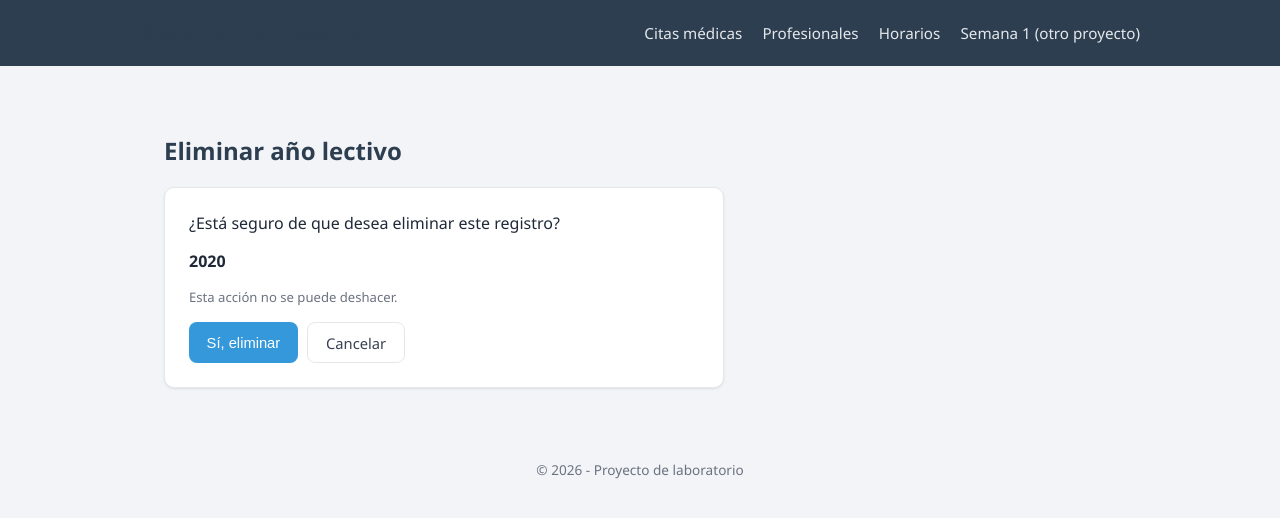
After one commit to JordanssSs7/django-sistemaEmpresarial, a Django app: page /semana3/anios/1/eliminar/ in a window 1280 px wide. The commit adds this page. Shown: the top 518 px of the page. Run offline with Django 5.2, Linux system fonts and the light colour scheme; tables that the repository leaves empty hold one stand-in row (values such as "Sample post").

Commit message:
Implementa DELETE con confirmacion para las 10 entidades

```diff
--- a/src/semana3/urls.py
+++ b/src/semana3/urls.py
@@ -11,49 +11,59 @@ urlpatterns = [
     path("niveles/", views.nivel_list, name="nivel_list"),
     path("niveles/nuevo/", views.nivel_crear, name="nivel_crear"),
     path("niveles/<int:pk>/editar/", views.nivel_editar, name="nivel_editar"),
+    path("niveles/<int:pk>/eliminar/", views.nivel_eliminar, name="nivel_eliminar"),
 
     # Año lectivo
     path("anios/", views.anio_list, name="anio_list"),
     path("anios/nuevo/", views.anio_crear, name="anio_crear"),
     path("anios/<int:pk>/editar/", views.anio_editar, name="anio_editar"),
+    path("anios/<int:pk>/eliminar/", views.anio_eliminar, name="anio_eliminar"),
 
     # Tipo de descuento
     path("descuentos/", views.descuento_list, name="descuento_list"),
     path("descuentos/nuevo/", views.descuento_crear, name="descuento_crear"),
     path("descuentos/<int:pk>/editar/", views.descuento_editar, name="descuento_editar"),
+    path("descuentos/<int:pk>/eliminar/", views.descuento_eliminar, name="descuento_eliminar"),
 
     # Método de pago
     path("metodos-pago/", views.metodo_list, name="metodo_list"),
     path("metodos-pago/nuevo/", views.metodo_crear, name="metodo_crear"),
     path("metodos-pago/<int:pk>/editar/", views.metodo_editar, name="metodo_editar"),
+    path("metodos-pago/<int:pk>/eliminar/", views.metodo_eliminar, name="metodo_eliminar"),
 
     # Apoderado
     path("apoderados/", views.apoderado_list, name="apoderado_list"),
     path("apoderados/nuevo/", views.apoderado_crear, name="apoderado_crear"),
     path("apoderados/<int:pk>/editar/", views.apoderado_editar, name="apoderado_editar"),
+    path("apoderados/<int:pk>/eliminar/", views.apoderado_eliminar, name="apoderado_eliminar"),
 
     # Grado (FK -> NivelEducativo)
     path("grados/", views.grado_list, name="grado_list"),
     path("grados/nuevo/", views.grado_crear, name="grado_crear"),
     path("grados/<int:pk>/editar/", views.grado_editar, name="grado_editar"),
+    path("grados/<int:pk>/eliminar/", views.grado_eliminar, name="grado_eliminar"),
 
     # Estudiante (FK -> Apoderado)
     path("estudiantes/", views.estudiante_list, name="estudiante_list"),
     path("estudiantes/nuevo/", views.estudiante_crear, name="estudiante_crear"),
     path("estudiantes/<int:pk>/editar/", views.estudiante_editar, name="estudiante_editar"),
+    path("estudiantes/<int:pk>/eliminar/", views.estudiante_eliminar, name="estudiante_eliminar"),
 
     # Matrícula (FK -> Estudiante, AnioLectivo, Grado)
     path("matriculas/", views.matricula_list, name="matricula_list"),
     path("matriculas/nueva/", views.matricula_crear, name="matricula_crear"),
     path("matriculas/<int:pk>/editar/", views.matricula_editar, name="matricula_editar"),
+    path("matriculas/<int:pk>/eliminar/", views.matricula_eliminar, name="matricula_eliminar"),
 
     # Pensión (FK -> Matricula, TipoDescuento)
     path("pensiones/", views.pension_list, name="pension_list"),
     path("pensiones/nueva/", views.pension_crear, name="pension_crear"),
     path("pensiones/<int:pk>/editar/", views.pension_editar, name="pension_editar"),
+    path("pensiones/<int:pk>/eliminar/", views.pension_eliminar, name="pension_eliminar"),
 
     # Pago (FK -> Pension, MetodoPago)
     path("pagos/", views.pago_list, name="pago_list"),
     path("pagos/nuevo/", views.pago_crear, name="pago_crear"),
     path("pagos/<int:pk>/editar/", views.pago_editar, name="pago_editar"),
+    path("pagos/<int:pk>/eliminar/", views.pago_eliminar, name="pago_eliminar"),
 ]
--- a/src/semana3/views.py
+++ b/src/semana3/views.py
@@ -4,6 +4,7 @@ from decimal import Decimal
 
 from django.contrib import messages
 from django.db.models import Q
+from django.db.models.deletion import ProtectedError
 from django.shortcuts import get_object_or_404, redirect, render
 
 from .forms import (
@@ -51,6 +52,25 @@ def _calcular_monto_final(pension):
         factor = Decimal("1") - (pension.tipo_descuento.porcentaje / Decimal("100"))
         return (pension.monto_base * factor).quantize(Decimal("0.01"))
     return pension.monto_base
+
+
+def _eliminar(request, objeto, ruta_lista, nombre):
+    """Flujo común de DELETE: GET muestra confirmación, POST ejecuta delete()."""
+    if request.method == "POST":
+        try:
+            objeto.delete()  # DELETE
+            messages.success(request, f"{nombre} eliminado correctamente.")
+        except ProtectedError:
+            messages.error(
+                request,
+                f"No se puede eliminar: {nombre.lower()} tiene registros asociados.",
+            )
+        return redirect(ruta_lista)
+    return render(request, "semana3/confirm_delete.html", {
+        "objeto": objeto,
+        "nombre": nombre,
+        "volver": ruta_lista,
+    })
 
 
 def index(request):
@@ -599,3 +619,57 @@ def pago_editar(request, pk):
         "titulo": f"Editar pago: {pago.num_operacion}",
         "volver": "semana3:pago_list",
     })
+
+
+# ===========================================================================
+# DELETE  (Ejercicio 17) — confirmación + POST -> delete()
+# ===========================================================================
+
+def nivel_eliminar(request, pk):
+    return _eliminar(request, get_object_or_404(NivelEducativo, pk=pk),
+                     "semana3:nivel_list", "Nivel educativo")
+
+
+def anio_eliminar(request, pk):
+    return _eliminar(request, get_object_or_404(AnioLectivo, pk=pk),
+                     "semana3:anio_list", "Año lectivo")
+
+
+def descuento_eliminar(request, pk):
+    return _eliminar(request, get_object_or_404(TipoDescuento, pk=pk),
+                     "semana3:descuento_list", "Tipo de descuento")
+
+
+def metodo_eliminar(request, pk):
+    return _eliminar(request, get_object_or_404(MetodoPago, pk=pk),
+                     "semana3:metodo_list", "Método de pago")
+
+
+def apoderado_eliminar(request, pk):
+    return _eliminar(request, get_object_or_404(Apoderado, pk=pk),
+                     "semana3:apoderado_list", "Apoderado")
+
+
+def grado_eliminar(request, pk):
+    return _eliminar(request, get_object_or_404(Grado, pk=pk),
+                     "semana3:grado_list", "Grado")
+
+
+def estudiante_eliminar(request, pk):
+    return _eliminar(request, get_object_or_404(Estudiante, pk=pk),
+                     "semana3:estudiante_list", "Estudiante")
+
+
+def matricula_eliminar(request, pk):
+    return _eliminar(request, get_object_or_404(Matricula, pk=pk),
+                     "semana3:matricula_list", "Matrícula")
+
+
+def pension_eliminar(request, pk):
+    return _eliminar(request, get_object_or_404(Pension, pk=pk),
+                     "semana3:pension_list", "Pensión")
+
+
+def pago_eliminar(request, pk):
+    return _eliminar(request, get_object_or_404(Pago, pk=pk),
+                     "semana3:pago_list", "Pago")
--- a/src/templates/semana3/anio_list.html
+++ b/src/templates/semana3/anio_list.html
@@ -25,7 +25,10 @@
             <td>S/ {{ anio.costo_matricula }}</td>
             <td>S/ {{ anio.monto_pension }}</td>
             <td>{{ anio.get_estado_display }}</td>
-            <td><a href="{% url 'semana3:anio_editar' anio.id %}">Editar</a></td>
+            <td>
+                <a href="{% url 'semana3:anio_editar' anio.id %}">Editar</a> ·
+                <a href="{% url 'semana3:anio_eliminar' anio.id %}">Eliminar</a>
+            </td>
         </tr>
         {% empty %}
         <tr><td colspan="8" class="empty-state">Sin registros.</td></tr>
--- a/src/templates/semana3/apoderado_list.html
+++ b/src/templates/semana3/apoderado_list.html
@@ -21,7 +21,10 @@
             <td>{{ apoderado.apellidos }}</td>
             <td>{{ apoderado.telefono|default:"—" }}</td>
             <td>{{ apoderado.correo|default:"—" }}</td>
-            <td><a href="{% url 'semana3:apoderado_editar' apoderado.id %}">Editar</a></td>
+            <td>
+                <a href="{% url 'semana3:apoderado_editar' apoderado.id %}">Editar</a> ·
+                <a href="{% url 'semana3:apoderado_eliminar' apoderado.id %}">Eliminar</a>
+            </td>
         </tr>
         {% empty %}
         <tr><td colspan="7" class="empty-state">Sin registros.</td></tr>
--- /dev/null
+++ b/src/templates/semana3/confirm_delete.html
@@ -0,0 +1,21 @@
+{% extends "base.html" %}
+
+{% block title %}Eliminar {{ nombre }}{% endblock %}
+
+{% block content %}
+<h2>Eliminar {{ nombre|lower }}</h2>
+
+<div class="form-card">
+    <p>¿Está seguro de que desea eliminar este registro?</p>
+    <p><strong>{{ objeto }}</strong></p>
+    <p class="helptext">Esta acción no se puede deshacer.</p>
+
+    <form method="post">
+        {% csrf_token %}
+        <div class="form-actions">
+            <button type="submit" class="btn btn-primary">Sí, eliminar</button>
+            <a href="{% url volver %}" class="btn btn-secondary">Cancelar</a>
+        </div>
+    </form>
+</div>
+{% endblock %}
--- a/src/templates/semana3/descuento_list.html
+++ b/src/templates/semana3/descuento_list.html
@@ -25,7 +25,10 @@
             <td>{{ descuento.nombre }}</td>
             <td>{{ descuento.porcentaje }}%</td>
             <td>{{ descuento.activo|yesno:"Sí,No" }}</td>
-            <td><a href="{% url 'semana3:descuento_editar' descuento.id %}">Editar</a></td>
+            <td>
+                <a href="{% url 'semana3:descuento_editar' descuento.id %}">Editar</a> ·
+                <a href="{% url 'semana3:descuento_eliminar' descuento.id %}">Eliminar</a>
+            </td>
         </tr>
         {% empty %}
         <tr><td colspan="5" class="empty-state">Sin registros.</td></tr>
--- a/src/templates/semana3/estudiante_list.html
+++ b/src/templates/semana3/estudiante_list.html
@@ -50,7 +50,10 @@
             <td>{{ estudiante.fecha_nacimiento|date:"d/m/Y" }}</td>
             <td>{{ estudiante.get_estado_display }}</td>
             <td>{{ estudiante.apoderado.nombres }} {{ estudiante.apoderado.apellidos }}</td>
-            <td><a href="{% url 'semana3:estudiante_editar' estudiante.id %}">Editar</a></td>
+            <td>
+                <a href="{% url 'semana3:estudiante_editar' estudiante.id %}">Editar</a> ·
+                <a href="{% url 'semana3:estudiante_eliminar' estudiante.id %}">Eliminar</a>
+            </td>
         </tr>
         {% empty %}
         <tr><td colspan="9" class="empty-state">Sin registros.</td></tr>
--- a/src/templates/semana3/grado_list.html
+++ b/src/templates/semana3/grado_list.html
@@ -18,7 +18,10 @@
             <td>{{ grado.id }}</td>
             <td>{{ grado.nombre_grado }}</td>
             <td>{{ grado.nivel.nombre_nivel }}</td>
-            <td><a href="{% url 'semana3:grado_editar' grado.id %}">Editar</a></td>
+            <td>
+                <a href="{% url 'semana3:grado_editar' grado.id %}">Editar</a> ·
+                <a href="{% url 'semana3:grado_eliminar' grado.id %}">Eliminar</a>
+            </td>
         </tr>
         {% empty %}
         <tr><td colspan="4" class="empty-state">Sin registros.</td></tr>
--- a/src/templates/semana3/matricula_list.html
+++ b/src/templates/semana3/matricula_list.html
@@ -42,7 +42,10 @@
             <td>S/ {{ matricula.costo_matricula }}</td>
             <td>{{ matricula.get_estado_matricula_display }}</td>
             <td>{{ matricula.fecha_registro|date:"d/m/Y H:i" }}</td>
-            <td><a href="{% url 'semana3:matricula_editar' matricula.id %}">Editar</a></td>
+            <td>
+                <a href="{% url 'semana3:matricula_editar' matricula.id %}">Editar</a> ·
+                <a href="{% url 'semana3:matricula_eliminar' matricula.id %}">Eliminar</a>
+            </td>
         </tr>
         {% empty %}
         <tr><td colspan="8" class="empty-state">Sin registros.</td></tr>
--- a/src/templates/semana3/metodo_list.html
+++ b/src/templates/semana3/metodo_list.html
@@ -18,7 +18,10 @@
             <td>{{ metodo.id }}</td>
             <td>{{ metodo.nombre_metodo }}</td>
             <td>{{ metodo.requiere_voucher|yesno:"Sí,No" }}</td>
-            <td><a href="{% url 'semana3:metodo_editar' metodo.id %}">Editar</a></td>
+            <td>
+                <a href="{% url 'semana3:metodo_editar' metodo.id %}">Editar</a> ·
+                <a href="{% url 'semana3:metodo_eliminar' metodo.id %}">Eliminar</a>
+            </td>
         </tr>
         {% empty %}
         <tr><td colspan="4" class="empty-state">Sin registros.</td></tr>
--- a/src/templates/semana3/nivel_list.html
+++ b/src/templates/semana3/nivel_list.html
@@ -18,7 +18,10 @@
             <td>{{ nivel.id }}</td>
             <td>{{ nivel.nombre_nivel }}</td>
             <td>{{ nivel.descripcion|default:"—" }}</td>
-            <td><a href="{% url 'semana3:nivel_editar' nivel.id %}">Editar</a></td>
+            <td>
+                <a href="{% url 'semana3:nivel_editar' nivel.id %}">Editar</a> ·
+                <a href="{% url 'semana3:nivel_eliminar' nivel.id %}">Eliminar</a>
+            </td>
         </tr>
         {% empty %}
         <tr><td colspan="4" class="empty-state">Sin registros.</td></tr>
--- a/src/templates/semana3/pago_list.html
+++ b/src/templates/semana3/pago_list.html
@@ -32,7 +32,10 @@
             <td>{{ pago.fecha_operacion|date:"d/m/Y H:i" }}</td>
             <td>{{ pago.metodo_pago.nombre_metodo }}</td>
             <td>{{ pago.get_estado_validacion_display }}</td>
-            <td><a href="{% url 'semana3:pago_editar' pago.id %}">Editar</a></td>
+            <td>
+                <a href="{% url 'semana3:pago_editar' pago.id %}">Editar</a> ·
+                <a href="{% url 'semana3:pago_eliminar' pago.id %}">Eliminar</a>
+            </td>
         </tr>
         {% empty %}
         <tr><td colspan="8" class="empty-state">Sin registros.</td></tr>
--- a/src/templates/semana3/pension_list.html
+++ b/src/templates/semana3/pension_list.html
@@ -33,7 +33,10 @@
             <td>S/ {{ pension.monto_final }}</td>
             <td>{{ pension.fecha_vencimiento|date:"d/m/Y" }}</td>
             <td>{{ pension.get_estado_pago_display }}</td>
-            <td><a href="{% url 'semana3:pension_editar' pension.id %}">Editar</a></td>
+            <td>
+                <a href="{% url 'semana3:pension_editar' pension.id %}">Editar</a> ·
+                <a href="{% url 'semana3:pension_eliminar' pension.id %}">Eliminar</a>
+            </td>
         </tr>
         {% empty %}
         <tr><td colspan="9" class="empty-state">Sin registros.</td></tr>
```
